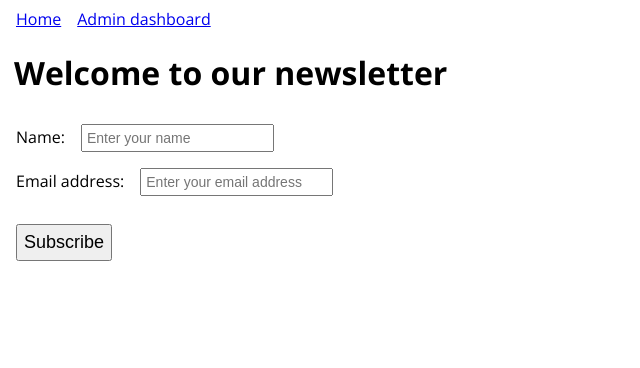
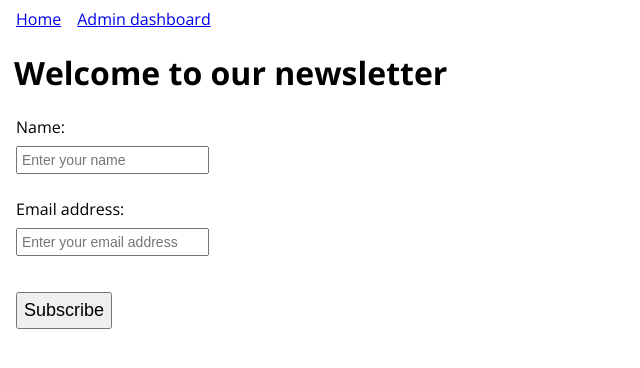
Before and after one commit to abrauninger/zero2prod, a Vue app in the folder frontend/: page / in a window 1280 px wide. Shown: the top 368 px of the page, without its empty margins (0-640 px from the left). Built offline with nearby package versions, Linux system fonts and the light colour scheme.

Commit message:
Position labels above text boxes

```diff
--- a/frontend/src/main.css
+++ b/frontend/src/main.css
@@ -8,6 +8,8 @@ a.nav-bar {
 
 label {
   margin: 8px;
+  margin-bottom: 0;
+  display: block;
 }
 
 button {
@@ -19,6 +21,7 @@ button {
 
 input {
   margin: 8px;
+  margin-bottom: 16px;
   font-size: 14px;
   padding: 4px;
 }
```
